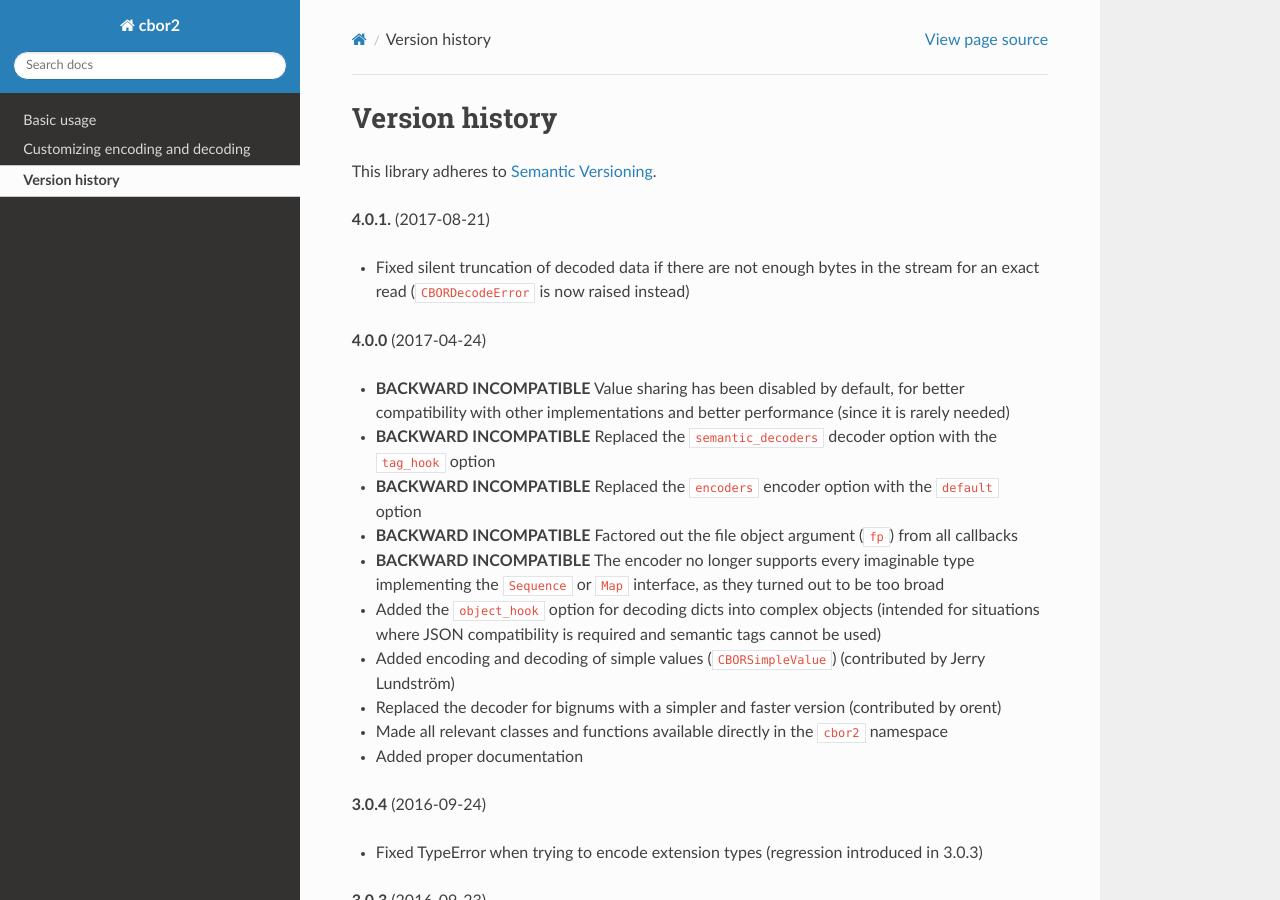
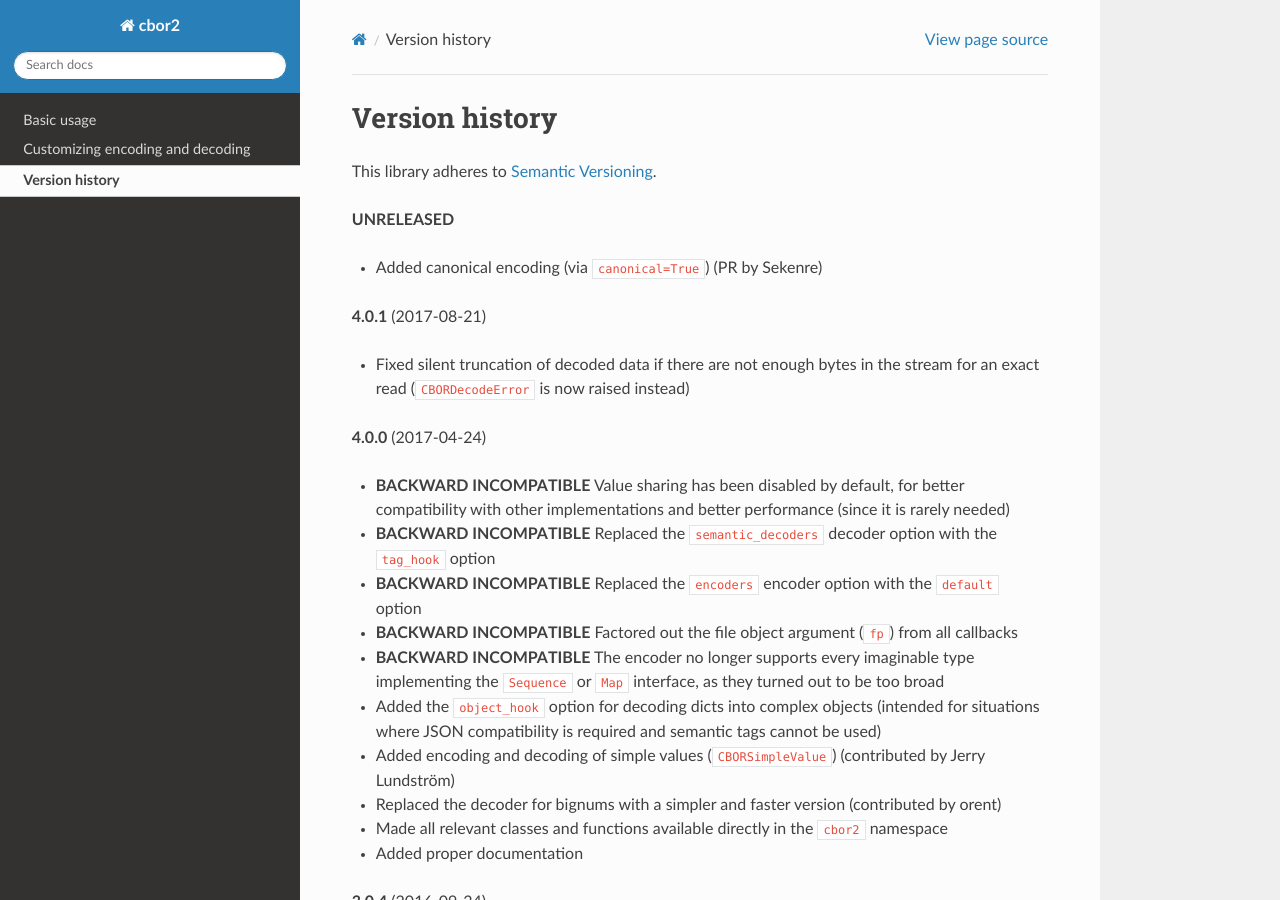
Before and after one commit to agronholm/cbor2, a Sphinx documentation site: the page built from docs/versionhistory.rst, in a window 1280 px wide and 900 px high. Built offline with Sphinx 7.4.7 and the Read the Docs theme 2.0.0, drawn with Linux system fonts in a browser that asks for light colours.

Commit message:
Updated the changelog

```diff
--- a/docs/versionhistory.rst
+++ b/docs/versionhistory.rst
@@ -3,7 +3,11 @@ Version history
 
 This library adheres to `Semantic Versioning <http://semver.org/>`_.
 
-**4.0.1.** (2017-08-21)
+**UNRELEASED**
+
+- Added canonical encoding (via ``canonical=True``) (PR by Sekenre)
+
+**4.0.1** (2017-08-21)
 
 - Fixed silent truncation of decoded data if there are not enough bytes in the stream for an exact
   read (``CBORDecodeError`` is now raised instead)
```
